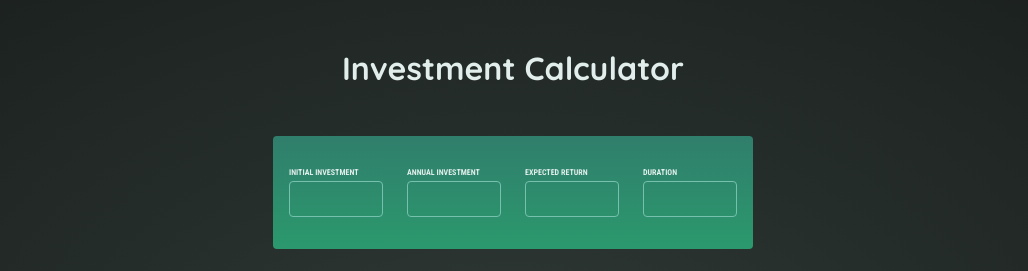
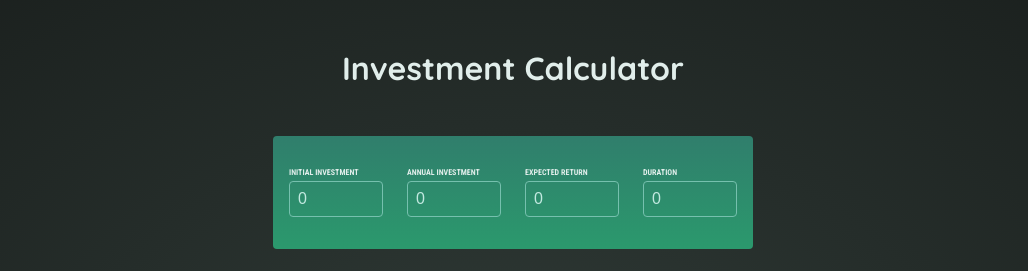
Before and after one commit to MarioMilosevic/Investment-Calculator, a React app: page / in a window 1280 px wide. Shown: the top 271 px of the page, without its empty margins (127-1155 px from the left). Built offline with nearby package versions, Linux system fonts and the light colour scheme; the HTML template or start-up script is replaced by a standard one.

Commit message:
Create state varibales

```diff
--- a/src/App.jsx
+++ b/src/App.jsx
@@ -1,10 +1,15 @@
+import { useState } from "react"
 import Header from "./components/Header"
 import InputFields from "./components/InputFields"
 function App() {
+const [initialInvestment, setInitialInvestment] = useState(0)
+const [annualInvestment, setAnnualInvestment] = useState(0)
+const [expectedReturn, setExpectedReturn] = useState(0)
+const [duration, setDuration] = useState(0)
   return (
     <>
       <Header/>
-      <InputFields/>
+      <InputFields initialInvestment={initialInvestment} annualInvestment={annualInvestment} expectedReturn={expectedReturn} duration={duration}/>
     </>
   )
 }
--- a/src/components/InputFields.jsx
+++ b/src/components/InputFields.jsx
@@ -1,22 +1,22 @@
-const InputFields = () => {
+const InputFields = ({initialInvestment, annualInvestment, expectedReturn, duration}) => {
   return (
     <section id="user-input">
       <div className="input-group">
         <p>
         <label htmlFor="">Initial Investment</label>
-        <input type="number" required/>
+        <input type="number" value={initialInvestment} required/>
         </p>
         <p>
         <label htmlFor="">Annual Investment</label>
-        <input type="number" required/>
+        <input type="number" value={annualInvestment} required/>
         </p>
         <p>
         <label htmlFor="">Expected Return</label>
-        <input type="number" required/>
+        <input type="number" value={expectedReturn} required/>
         </p>
         <p>
         <label htmlFor="">Duration</label>
-        <input type="number" required/>
+        <input type="number" value={duration} required/>
         </p>
       </div>
     </section>
```
